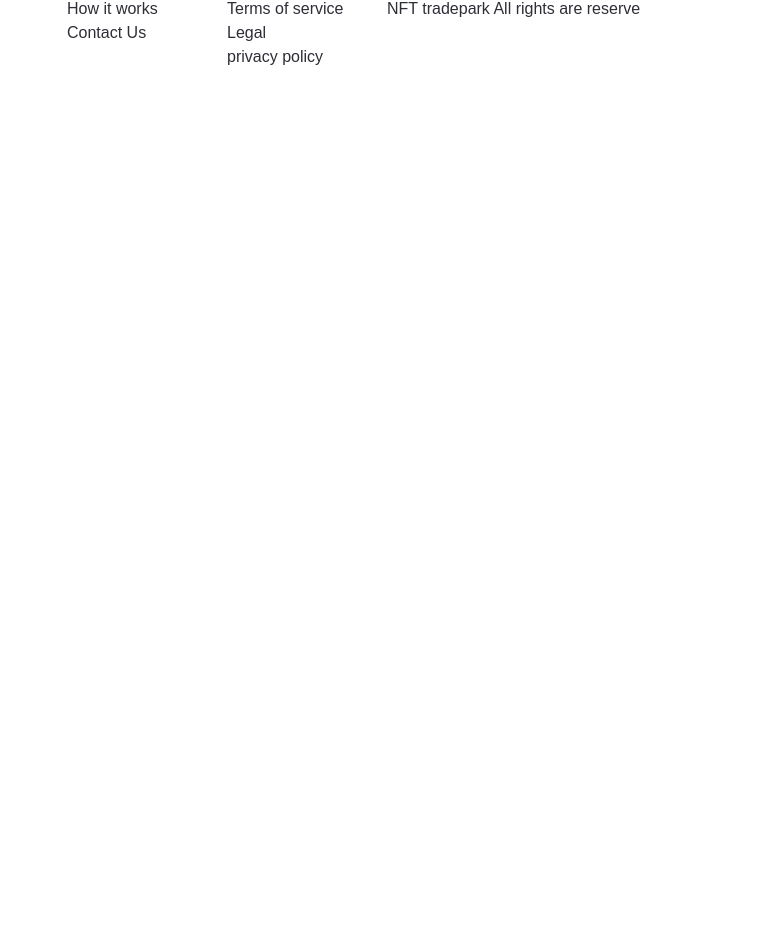
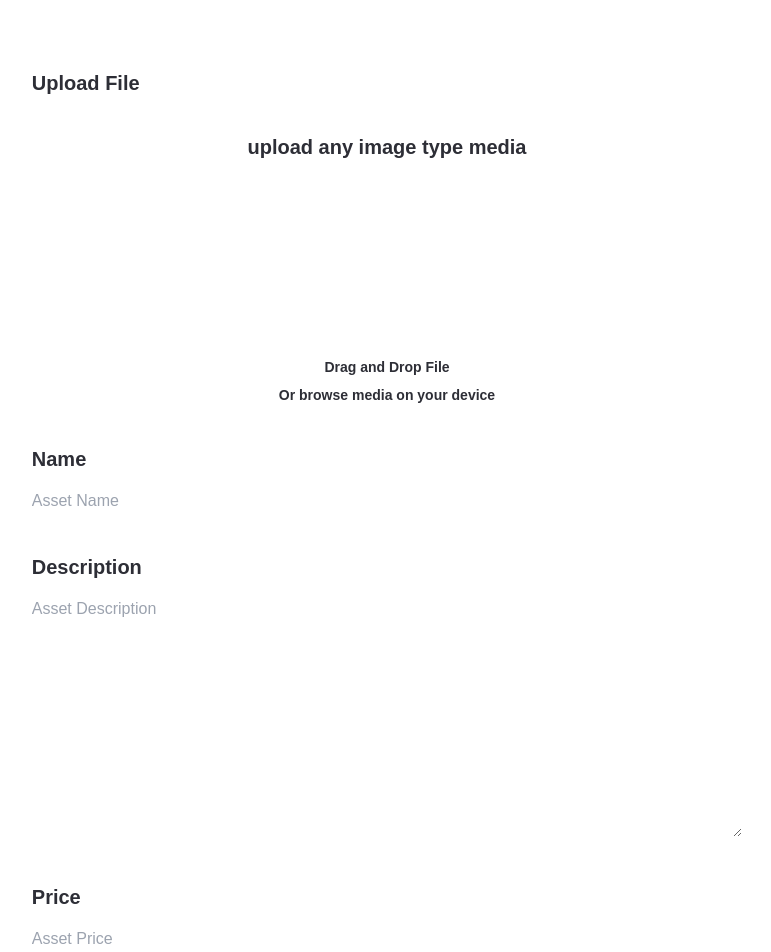
Before and after one commit to 2023PHOENIX/nft-marketplace, a Next.js app: page /create-nft in a window 1280 px wide. Shown: the part 900-1852 px from the top of the page, without its empty margins (253-1024 px from the left). Before the commit the page ends 969 px from the top, so only its background shows below. Built offline with nearby package versions, Linux system fonts and the light colour scheme.

Commit message:
create nft page

```diff
--- /dev/null
+++ b/Components/Input.jsx
@@ -0,0 +1,34 @@
+
+export default function Input({ inputType, title, placeholder, handleClick }) {
+
+
+  return (
+    <div className="mt-10 w-full">
+      <p className="font-poppins dark:text-white text-nft-black-1 font-semibold text-xl">{title}</p>
+
+      {inputType === 'number' ? (
+        <div className="dark:bg-nft-black-1 bg-white border dark:border-nft-black-1 border-nft-gray-2 rounded-lg w-full outline-none font-poppins dark:text-white text-nft-gray-2 text-base mt-4 px-4 py-3 flexBetween flex-row">
+          <input
+            type="number"
+            className="flex-1 w-full dark:bg-nft-black-1 bg-white outline-none "
+            placeholder={placeholder}
+            onChange={handleClick}
+          />
+          <p className="font-poppins dark:text-white text-nft-black-1 font-semibold text-xl">{}</p>
+        </div>
+      )
+        : inputType === 'textarea' ? (
+          <textarea rows={10} className="dark:bg-nft-black-1 bg-white border dark:border-nft-black-1 border-nft-gray-2 rounded-lg w-full outline-none font-poppins dark:text-white text-nft-gray-2 text-base mt-4 px-4 py-3" placeholder={placeholder} onChange={handleClick} />
+        )
+          : (
+            <input
+              className="dark:bg-nft-black-1 bg-white border dark:border-nft-black-1 border-nft-gray-2 rounded-lg w-full outline-none font-poppins dark:text-white text-nft-gray-2 text-base mt-4 px-4 py-3"
+              placeholder={placeholder}
+              onChange={handleClick}
+            />
+          )}
+
+
+    </div>
+  );
+}
--- a/Components/NFTCard.jsx
+++ b/Components/NFTCard.jsx
@@ -4,9 +4,8 @@ import React from "react";
 import img from "../assets";
 const NFTCard = ({ nft }) => {
   return (
-    <Link href={{ pathname: "/nft-details", query: nftgit }}>
-      <div
-        className="flex-1 min-w-215 max-w-max xs:max-w-none sm:w-full
+    <Link href={{ pathname: "/nft-details", query:nft}}>
+      <div className= "flex-1 min-w-215 max-w-max xs:max-w-none sm:w-full
       sm:min-w-155 minmd:min-w-256 minlg:min-w-327 dark:bg-nft-black-3 bg-white
       rounded-2xl p-4 m-4 minlg:m-8 sm:my-2 sm:mx-2  cursor-pointer shadow-empty"
       >
--- a/pages/create-nft.jsx
+++ b/pages/create-nft.jsx
@@ -1,9 +1,153 @@
-import React from 'react'
+/* eslint-disable react-hooks/rules-of-hooks */
+import React from "react";
+
+import { useState, useMemo, useCallback, useContext } from "react";
+
+import { useRouter } from "next/router";
+
+import { useDropzone } from "react-dropzone";
+
+import Image from "next/image";
+
+import { useTheme } from "next-themes";
+
+import Input from "../Components/Input.jsx"
+
+import img from "../assets";
+
+import Button from "../Components/Input";
 
 const createNFT = () => {
+  const { theme } = useTheme("dark");
+
+  const [fileUrl, setFileURL] = useState(null);
+  const [formInput, updateFormInput] = useState({
+    price: "",
+    name: "",
+    description: "",
+  });
+  /*
+     NOTE: useMemo memoise the function
+     while useCallback memose the return value
+
+    */
+
+  const createMarket = () => {
+    console.log("this is from create-nft [createMarketPlace]");
+
+  }
+
+  const onDrop = useCallback(() => {
+    // upload image to the ipfs
+  }, []);
+  // NOTE: need to look into this part
+  const {
+    getRootProps,
+    getInputProps,
+    isDragActive,
+    isDragAccept,
+    isDragReject,
+  } = useDropzone({
+    onDrop,
+    accept: "image/*",
+    maxSize: 5000000,
+  });
+
+  const fileStyle = useMemo(() => {
+    `dark:bg-nft-black-1 bg-white dark:border-white border-nft-gray-2
+    flex flex-col items-center p-5 rounded-sm border-dashed
+    ${isDragActive && "border-file-active"}
+    ${isDragAccept && "border-file-Accept"}
+    ${isDragReject}`;
+  }, [isDragAccept, isDragReject, isDragActive]);
+
   return (
-    <div>create-nft</div>
-  )
-}
+    <div className="flex justify-center sm:px-4 p-12">
+      <div className="w-3/5 md:w-full">
+        <h1
+          className="font-poppins dark:text-white text-nft-black-1
+        text-2xl minlg:text-4xl text-semibold ml-4 xs:ml-0"
+        >
+          Create New NFT
+        </h1>
 
-export default createNFT
+        <div className="mt-16">
+          <p
+            className="font-poppins dark:text-white text-nft-black-1
+        font-semibold text-xl"
+          >
+            Upload File
+          </p>
+          <div className="mt-4">
+            <div {...getRootProps()} className={fileStyle}>
+              <input {...getInputProps()} />
+              <div className="flexCenter flex-col text-center dark:bg-nft-black-1 pt-5">
+                <p
+                  className="font-poppins dark:text-white text-nft-black-1
+        font-semibold text-xl "
+                >
+                  upload any image type media
+                </p>
+
+                <div className="my-12 w-full flex justify-center">
+                  <Image
+                    src={img.upload}
+                    width={100}
+                    height={100}
+                    objectFit="contain"
+                    alt="file"
+                    className={theme === "light" ? "filter invert" : ""}
+                  />
+                </div>
+
+                <p className="font-poppins dark:text-white text-nft-black-1 font-semibold text-sm">
+                  Drag and Drop File
+                </p>
+                <p className="font-poppins dark:text-white text-nft-black-1 font-semibold text-sm mt-2">
+                  Or browse media on your device
+                </p>
+              </div>
+            </div>
+            {fileUrl && (
+              <aside>
+                <div>
+                  <img src={fileUrl} alt="assets file" />
+                </div>
+              </aside>
+            )}
+          </div>
+        </div>
+
+        <Input
+          inputType="input"
+          title="Name"
+          placeholder="Asset Name"
+          handleClick={(e) =>
+            updateFormInput({ ...formInput, name: e.target.value })
+          }
+        />
+
+        <Input
+          inputType="textarea"
+          title="Description"
+          placeholder="Asset Description"
+          handleClick={(e) =>
+            updateFormInput({ ...formInput, description: e.target.value })
+          }
+        />
+
+        <Input
+          inputType="number"
+          title="Price"
+          placeholder="Asset Price"
+          handleClick={(e) =>
+            updateFormInput({ ...formInput, price: e.target.value })
+          }
+        />
+        <p> Please make the button here </p>
+         </div>
+    </div>
+  );
+};
+
+export default createNFT;
```
